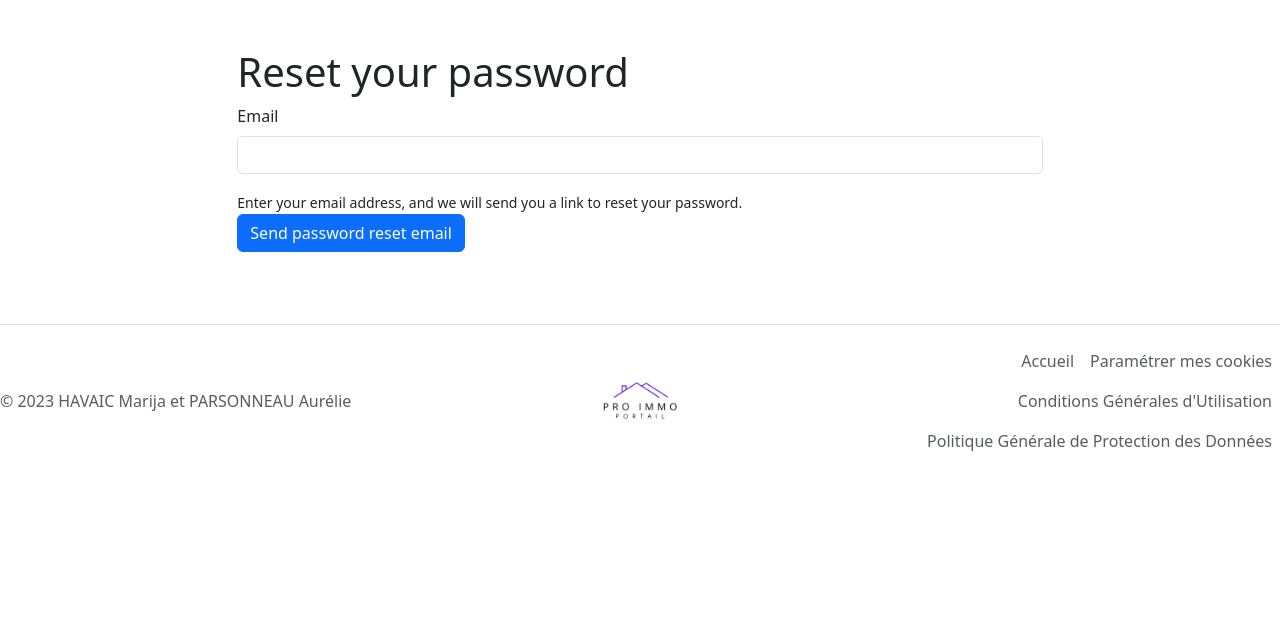
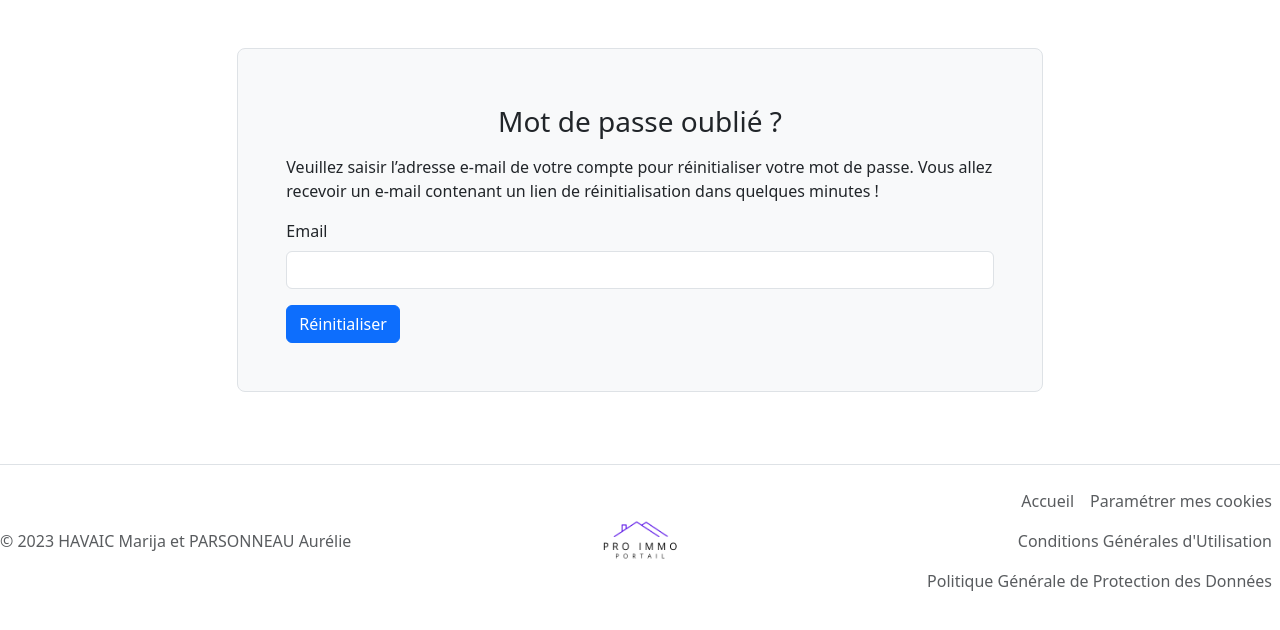
Before and after one commit to marijahavaic/pro-immo-portail, a Symfony app: template templates/reset_password/request.html.twig in a window 1280 px wide. Shown: the part 76-706 px from the top of the page. Run offline with Twig, Linux system fonts and the light colour scheme; the template is opened without the code that fills it, so the values that code supplies are empty; form fields are guessed from the names that the template uses; some libraries are stand-ins or nearby versions.

Commit message:
Designer mot de passe oublié, fix placeholder dans register

```diff
--- a/src/Form/ResetPasswordRequestFormType.php
+++ b/src/Form/ResetPasswordRequestFormType.php
@@ -14,10 +14,10 @@
     {
         $builder
             ->add('email', EmailType::class, [
-                'attr' => ['autocomplete' => 'email'],
+                'attr' => ['autocomplete' => 'email', 'placeholder' => 'Entrez votre adresse email', 'class' => 'mb-3 form-control'],
                 'constraints' => [
                     new NotBlank([
-                        'message' => 'Please enter your email',
+                        'message' => 'Saisissez votre e-mail',
                     ]),
                 ],
             ])
--- a/templates/reset_password/request.html.twig
+++ b/templates/reset_password/request.html.twig
@@ -6,17 +6,21 @@
     {% for flash_error in app.flashes('reset_password_error') %}
         <div class="alert alert-danger" role="alert">{{ flash_error }}</div>
     {% endfor %}
-    <h1>Reset your password</h1>
+    <div class="h-100 p-5 bg-body-tertiary border rounded-3">
+
+
+    <h1 class="h3 mb-3 font-weight-normal text-center mt-2">Mot de passe oublié ?</h1>
 
     {{ form_start(requestForm) }}
+        <div>
+            <p>
+                Veuillez saisir l’adresse e-mail de votre compte pour réinitialiser votre mot de passe. Vous allez recevoir un e-mail contenant un lien de réinitialisation dans quelques minutes !
+            </p>
+        </div>
         {{ form_row(requestForm.email) }}
-        <div>
-            <small>
-                Enter your email address, and we will send you a
-                link to reset your password.
-            </small>
-        </div>
 
-        <button class="btn btn-primary">Send password reset email</button>
+
+        <button class="btn btn-primary">Réinitialiser</button>
     {{ form_end(requestForm) }}
+    </div>
 {% endblock %}
--- a/templates/reset_password/reset.html.twig
+++ b/templates/reset_password/reset.html.twig
@@ -3,7 +3,7 @@
 {% block title %}Reset your password{% endblock %}
 
 {% block body %}
-    <h1>Reset your password</h1>
+    <h1 class="h3 mb-3 font-weight-normal text-center mt-2">Mot de passe oublié ?</h1>
 
     {{ form_start(resetForm) }}
         {{ form_row(resetForm.plainPassword) }}
--- a/templates/security/login.html.twig
+++ b/templates/security/login.html.twig
@@ -22,7 +22,7 @@
     <input type="password" name="password" placeholder="Saisissez votre mot de passe" id="inputPassword" class="form-control" autocomplete="current-password" required>
 
     <input type="hidden" name="_csrf_token"
-           value="{{ csrf_token('authenticate') }}"
+        value="{{ csrf_token('authenticate') }}"
     >
 
     <button class="btn btn-lg btn-primary m-auto" type="submit">
```
Also changed, not shown: src/Form/RegistrationFormType.php (+4 -16 lines).
